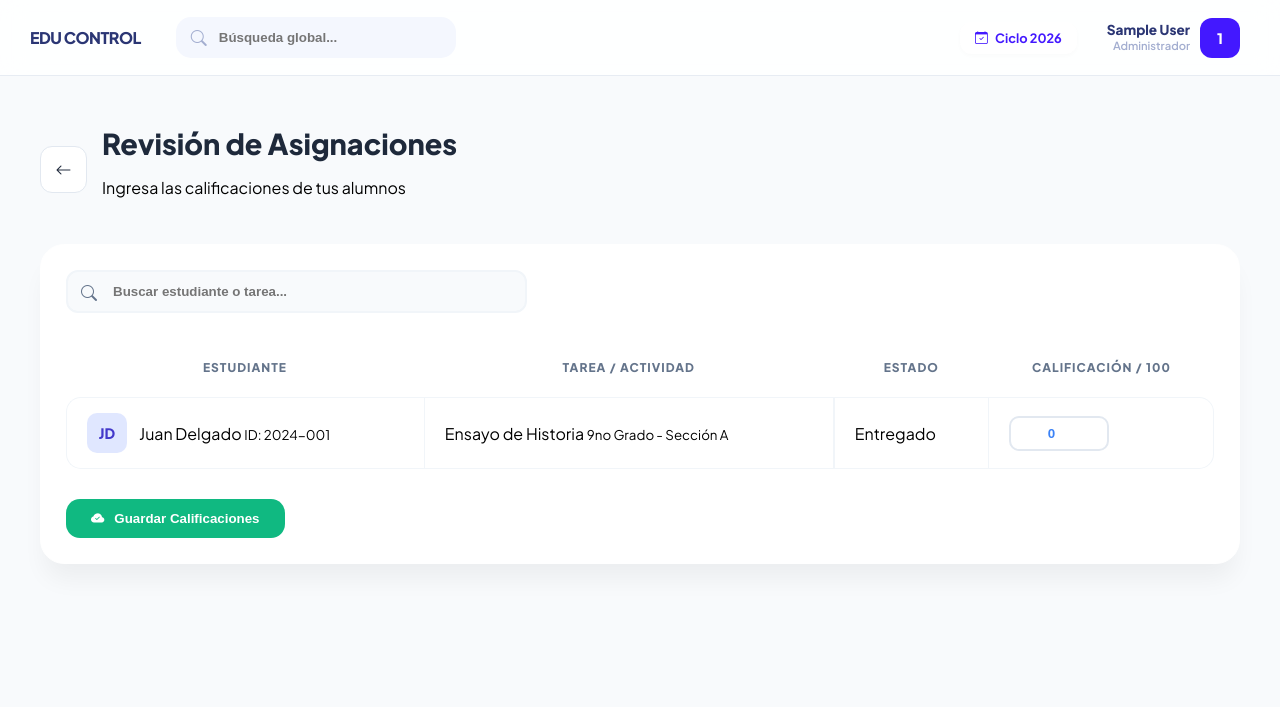
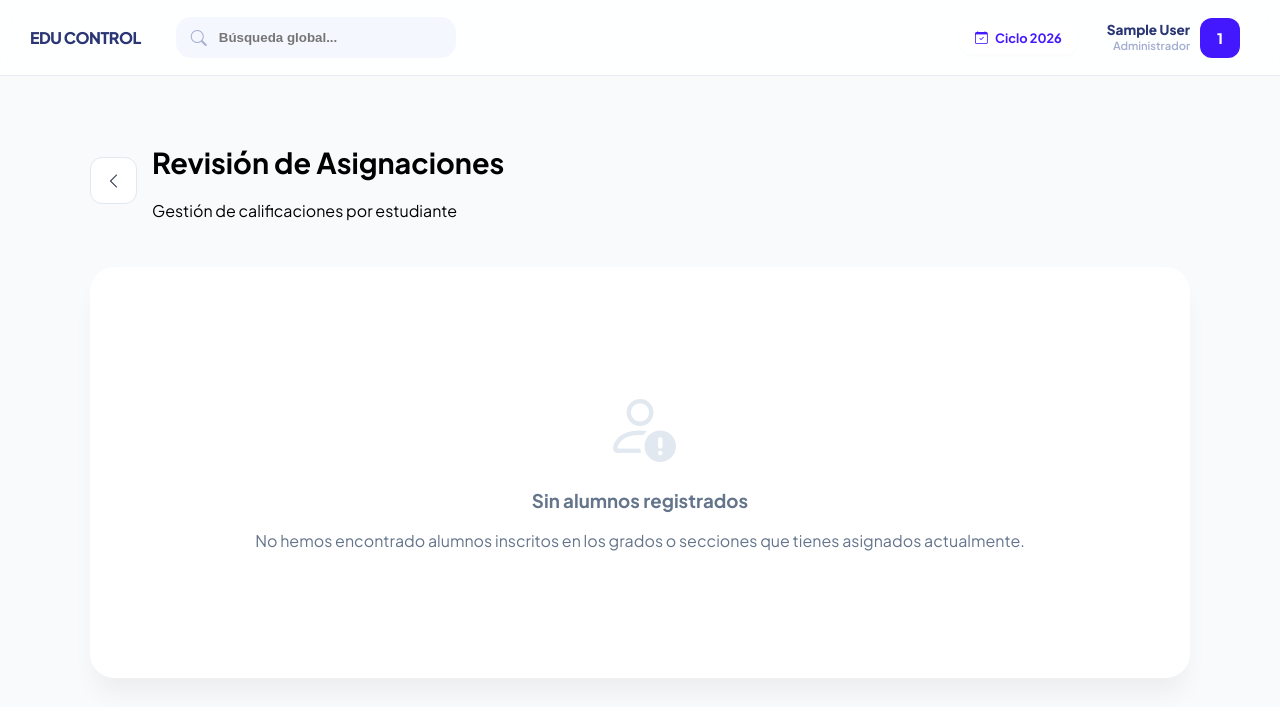
Before and after one commit to Gxacm/EduPortal, a Flask app: page /maestro/notas/general in a window 1280 px wide. Shown: the top 707 px of the page. Run offline with Flask 3, Linux system fonts and the light colour scheme; the visitor is signed in with stand-in values (Sample User, id 1).

Commit message:
Cambio de que lea la bd en el apartado de Revision de Tareas

```diff
--- a/templates/Panel_Maestro/notas_subir.html
+++ b/templates/Panel_Maestro/notas_subir.html
@@ -15,132 +15,112 @@
     }
 
     body { background-color: var(--bg-soft); font-family: 'Plus Jakarta Sans', sans-serif; }
+    .viewport-container { padding: 30px 20px; max-width: 1100px; margin: 0 auto; }
 
-    .viewport-container { padding: 30px 20px; max-width: 1200px; margin: 0 auto; }
-
+    /* NAVEGACIÓN SUPERIOR */
     .top-bar { display: flex; align-items: center; gap: 15px; margin-bottom: 30px; }
-
     .btn-back-circle {
         width: 45px; height: 45px; background: white; border-radius: 12px;
         display: flex; align-items: center; justify-content: center;
         color: var(--dark-text); text-decoration: none; border: 1px solid #e2e8f0;
         transition: 0.3s;
     }
-    .btn-back-circle:hover { background: var(--dark-text); color: white; }
+    .btn-back-circle:hover { background: var(--dark-text); color: white; transform: translateX(-3px); }
 
-    .header-info h1 { font-weight: 800; font-size: 1.8rem; margin: 0; color: var(--dark-text); }
-
-    /* FILTROS Y BUSQUEDA */
+    /* TARJETA PRINCIPAL */
     .grading-card {
-        background: white; border-radius: 24px; padding: 25px;
+        background: white; border-radius: 24px; padding: 30px;
         box-shadow: var(--card-shadow); border: 1px solid #fff;
     }
 
-    .search-box {
-        position: relative; margin-bottom: 25px; max-width: 400px;
-    }
-    .search-box i { position: absolute; left: 15px; top: 50%; transform: translateY(-50%); color: var(--muted-text); }
-    .search-box input {
-        width: 100%; padding: 12px 12px 12px 45px; border-radius: 12px;
-        border: 2px solid #f1f5f9; background: #f8fafc; font-weight: 600; outline: none; transition: 0.3s;
-    }
-    .search-box input:focus { border-color: var(--primary-blue); background: white; }
-
-    /* TABLA DE CALIFICACIÓN */
-    .grade-table { width: 100%; border-collapse: separate; border-spacing: 0 10px; }
+    /* ESTILOS DE TABLA */
+    .grade-table { width: 100%; border-collapse: separate; border-spacing: 0 12px; }
     .grade-table th {
-        padding: 12px 20px; color: var(--muted-text); font-size: 0.75rem;
+        padding: 0 20px 10px; color: var(--muted-text); font-size: 0.75rem;
         text-transform: uppercase; letter-spacing: 1px; font-weight: 800;
     }
-    .grade-table tr td {
-        background: white; padding: 15px 20px; border: 1px solid #f1f5f9;
-        transition: 0.3s;
+    .grade-table td {
+        background: #fff; padding: 18px 20px; border-top: 1px solid #f1f5f9; border-bottom: 1px solid #f1f5f9;
     }
-    .grade-table tr td:first-child { border-radius: 15px 0 0 15px; border-right: none; }
-    .grade-table tr td:last-child { border-radius: 0 15px 15px 0; border-left: none; }
+    .grade-table td:first-child { border-left: 1px solid #f1f5f9; border-radius: 16px 0 0 16px; }
+    .grade-table td:last-child { border-right: 1px solid #f1f5f9; border-radius: 0 16px 16px 0; }
 
-    .grade-table tr:hover td { border-color: var(--primary-blue); background: #f0f7ff; }
-
-    .student-info { display: flex; align-items: center; gap: 12px; }
     .student-avatar {
-        width: 40px; height: 40px; background: #e0e7ff; color: #4338ca;
-        border-radius: 10px; display: flex; align-items: center; justify-content: center;
-        font-weight: 800; font-size: 0.9rem;
+        width: 42px; height: 42px; background: var(--primary-blue); color: white;
+        border-radius: 12px; display: flex; align-items: center; justify-content: center;
+        font-weight: 800;
     }
 
     .input-grade {
-        width: 80px; padding: 8px; border-radius: 10px; border: 2px solid #e2e8f0;
-        text-align: center; font-weight: 800; color: var(--primary-blue); outline: none;
+        width: 90px; padding: 10px; border-radius: 12px; border: 2px solid #f1f5f9;
+        text-align: center; font-weight: 800; color: var(--primary-blue); transition: 0.3s;
     }
-    .input-grade:focus { border-color: var(--success-main); }
+    .input-grade:focus { border-color: var(--success-main); outline: none; background: #f0fdf4; }
 
-    .btn-save-grades {
+    .btn-save {
         background: var(--success-main); color: white; border: none;
-        padding: 12px 25px; border-radius: 14px; font-weight: 700;
-        display: flex; align-items: center; gap: 10px; transition: 0.3s;
-        margin-top: 20px; width: fit-content;
+        padding: 14px 30px; border-radius: 16px; font-weight: 700;
+        display: flex; align-items: center; gap: 10px; transition: 0.3s; margin-top: 25px;
     }
-    .btn-save-grades:hover { transform: translateY(-3px); box-shadow: 0 10px 20px rgba(16, 185, 129, 0.2); }
+    .btn-save:hover { transform: translateY(-3px); box-shadow: 0 12px 20px rgba(16, 185, 129, 0.2); }
 
+    /* ESTADO VACÍO */
+    .empty-state { text-align: center; padding: 80px 20px; color: var(--muted-text); }
 </style>
 
 <div class="viewport-container">
-
     <div class="top-bar">
-        <a href="{{ url_for('maestro_dashboard') }}" class="btn-back-circle">
-            <i class="bi bi-arrow-left"></i>
+        <a href="{{ url_for('maestro_dashboard') }}" class="btn-back-circle" title="Volver al Dashboard">
+            <i class="bi bi-chevron-left"></i>
         </a>
-        <div class="header-info">
-            <h1>Revisión de <span class="text-primary">Asignaciones</span></h1>
-            <p class="text-muted m-0">Ingresa las calificaciones de tus alumnos</p>
+        <div>
+            <h1 class="fw-800 m-0" style="font-size: 1.8rem;">Revisión de <span class="text-success">Asignaciones</span></h1>
+            <p class="text-muted m-0 fw-500">Gestión de calificaciones por estudiante</p>
         </div>
     </div>
 
     <div class="grading-card">
-        <div class="search-box">
-            <i class="bi bi-search"></i>
-            <input type="text" placeholder="Buscar estudiante o tarea...">
-        </div>
-
-        <form action="#" method="POST">
+        {% if alumnos %}
+        <form action="{{ url_for('registrar_notas') }}" method="POST">
             <table class="grade-table">
                 <thead>
                     <tr>
-                        <th>Estudiante</th>
-                        <th>Tarea / Actividad</th>
-                        <th>Estado</th>
-                        <th class="text-center">Calificación / 100</th>
+                        <th>Información del Estudiante</th>
+                        <th class="text-center">Calificación (0-100)</th>
                     </tr>
                 </thead>
                 <tbody>
+                    {% for alumno in alumnos %}
                     <tr>
                         <td>
-                            <div class="student-info">
-                                <div class="student-avatar">JD</div>
+                            <div class="d-flex align-items-center gap-3">
+                                <div class="student-avatar">{{ alumno.nombre[0] }}{{ alumno.apellido[0] }}</div>
                                 <div>
-                                    <span class="d-block fw-800">Juan Delgado</span>
-                                    <small class="text-muted">ID: 2024-001</small>
+                                    <span class="d-block fw-800 text-dark">{{ alumno.nombre }} {{ alumno.apellido }}</span>
+                                    <small class="text-muted">Estudiante Activo</small>
                                 </div>
                             </div>
                         </td>
-                        <td>
-                            <span class="fw-700">Ensayo de Historia</span>
-                            <small class="d-block text-muted">9no Grado - Sección A</small>
-                        </td>
-                        <td>
-                            <span class="badge bg-info bg-opacity-10 text-info rounded-pill px-3">Entregado</span>
-                        </td>
                         <td class="text-center">
-                            <input type="number" class="input-grade" value="0" min="0" max="100">
+                            <input type="number" name="nota_{{ alumno.id_usuario }}"
+                                   class="input-grade" placeholder="--" min="0" max="100">
                         </td>
                     </tr>
-                    </tbody>
+                    {% endfor %}
+                </tbody>
             </table>
 
-            <button type="submit" class="btn-save-grades">
-                <i class="bi bi-cloud-check-fill"></i> Guardar Calificaciones
+            <button type="submit" class="btn-save">
+                <i class="bi bi-check2-circle fs-5"></i> Guardar Calificaciones
             </button>
         </form>
+        {% else %}
+        <div class="empty-state">
+            <i class="bi bi-person-exclamation" style="font-size: 4.5rem; color: #e2e8f0; display: block; margin-bottom: 20px;"></i>
+            <h3 class="fw-800 text-dark">Sin alumnos registrados</h3>
+            <p class="fw-500 mx-auto" style="max-width: 400px;"> <center>No hemos encontrado alumnos inscritos en los grados o secciones que tienes asignados actualmente.</center></p>
+        </div>
+        {% endif %}
     </div>
 </div>
 
```
